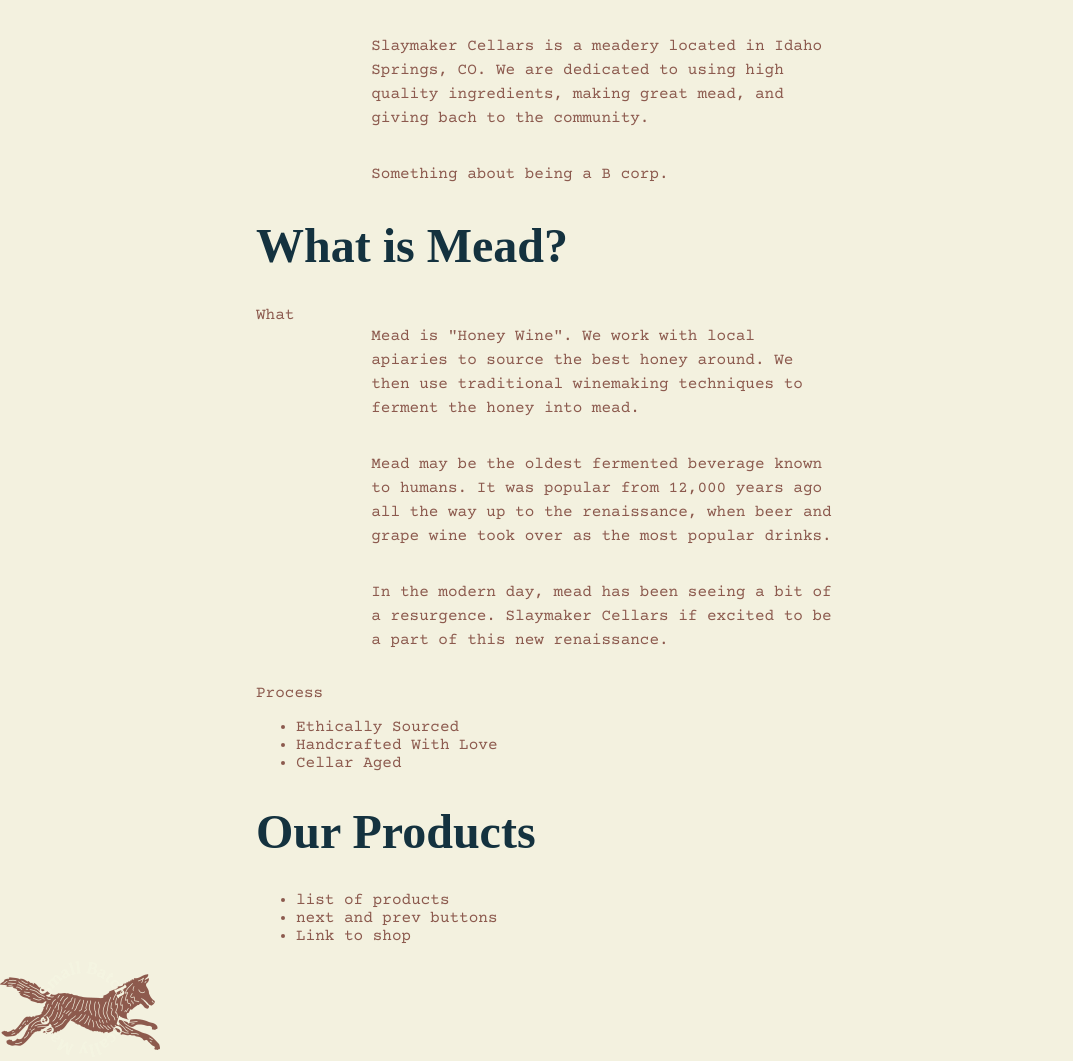
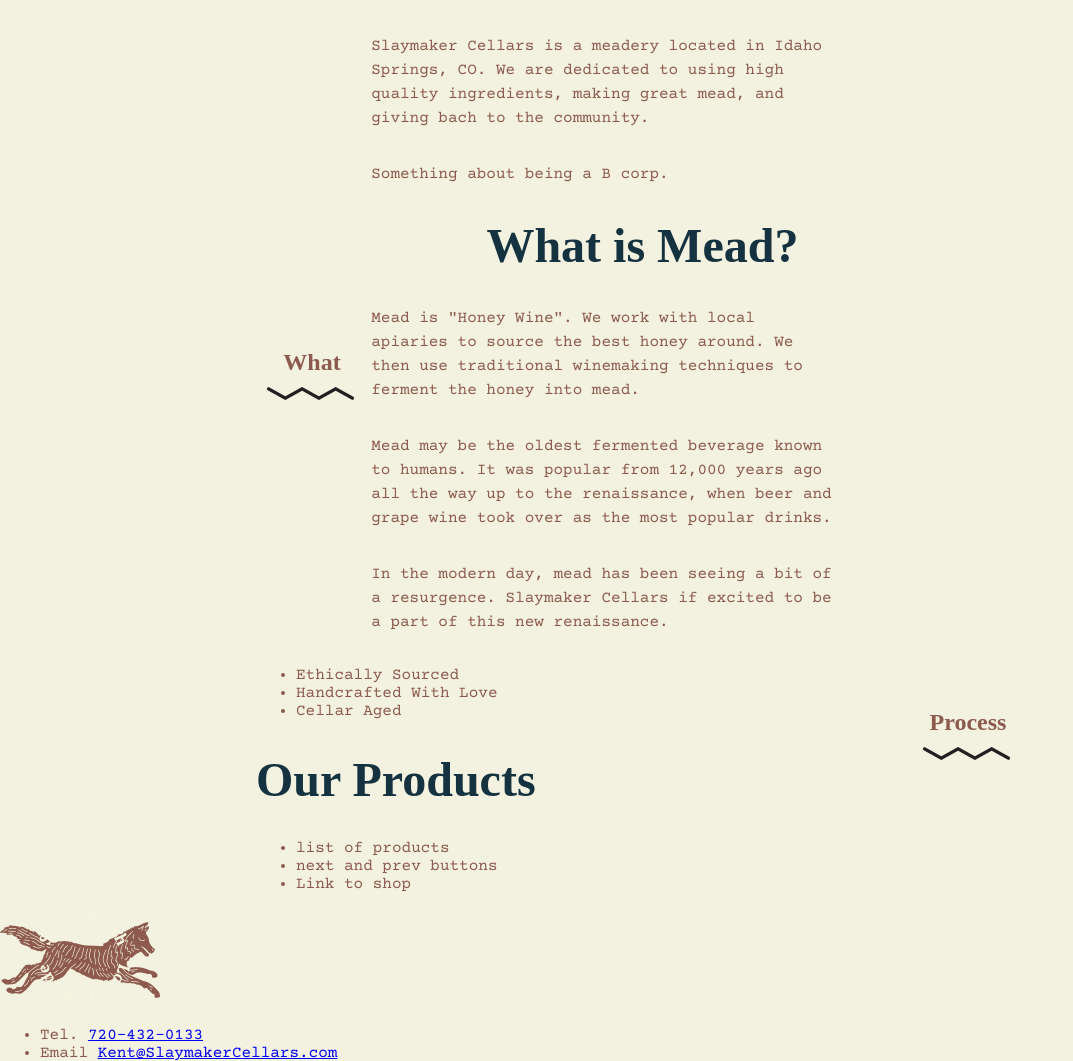
Before and after one commit to kmwalke/slaymakercellars, a Rails app: page / in a window 1280 px wide. Shown: the part 1091-2152 px from the top of the page, without its empty margins (0-1073 px from the left). Run offline with Rails 7, Linux system fonts and the light colour scheme; style sheets or scripts are compiled from the project's sources; some web fonts are replaced.

Commit message:
[redesign] what is mead section;

```diff
--- a/app/assets/stylesheets/home.scss
+++ b/app/assets/stylesheets/home.scss
@@ -57,4 +57,52 @@
     width: 60%;
     line-height: 1.5em;
   }
+
+  .float-left {
+    float: left;
+  }
+
+  .float-right {
+    float: right;
+  }
+
+  h1.right {
+    margin-left: 30%;
+  }
+
+  div.section-title {
+    display: block;
+    width: $page-title-size;
+    height: $page-title-size;
+    background: $tan;
+    margin: 0;
+    padding: 0;
+
+    h2 {
+      color: $brown;
+      display: block;
+      width: $page-title-size * 2/3;
+      text-align: center;
+      line-height: $page-title-size * 2/3;
+      margin: 0;
+      padding: 0;
+      font-size: 1.5em;
+    }
+
+    img {
+      margin-top: -$page-title-size*3/5;
+      margin-left: $page-title-size*3/7;
+      transform: rotate(90deg);
+
+      span {
+        color: $black;
+        display: block;
+        margin: 0 0 0 $page-title-size/2*3/4;
+        padding: 0;
+        font-weight: bold;
+        font-size: 1.25em;
+        line-height: .75em;
+      }
+    }
+  }
 }
--- a/app/views/home/index.html.erb
+++ b/app/views/home/index.html.erb
@@ -19,9 +19,10 @@
   </div>
 
   <div class="section">
-    <h1>What is Mead?</h1>
-    <div class="section-title">
-      <span>What</span>
+    <h1 class="right">What is Mead?</h1>
+    <div class="section-title float-left">
+      <h2>What</h2>
+      <%= image_tag 'squiggle.png' %>
     </div>
     <p>
       Mead is "Honey Wine". We work with local apiaries to source the best honey around. We then use traditional
@@ -38,8 +39,9 @@
   </div>
 
   <div class="section">
-    <div class="section-title">
-      <span>Process</span>
+    <div class="section-title float-right">
+      <h2>Process</h2>
+      <%= image_tag 'squiggle.png' %>
     </div>
     <ul class="process-list">
       <li>Ethically Sourced</li>
```
